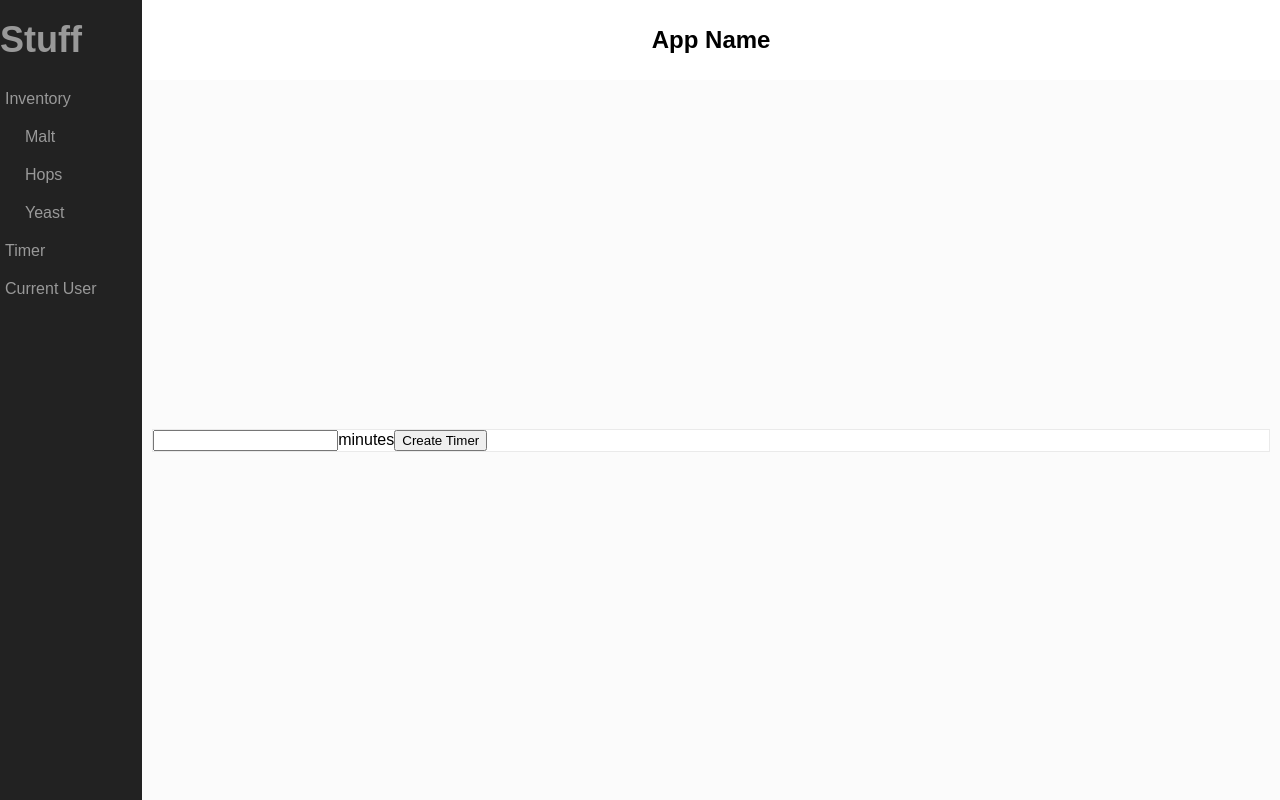
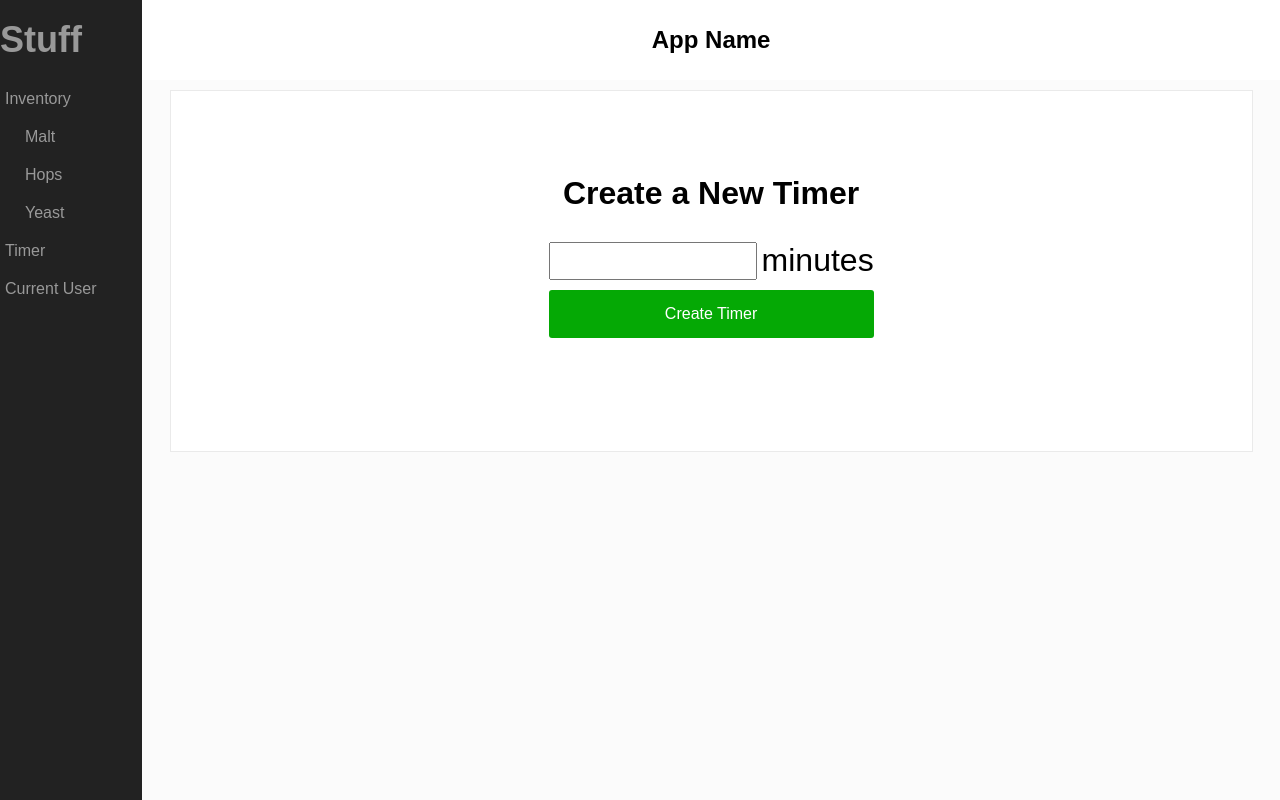
Before and after one commit to severnsc/brewing-app, a React (Create React App) app: page /timer in a window 1280 px wide. Built offline with nearby package versions, Linux system fonts and the light colour scheme.

Commit message:
Style the create timer components

```diff
--- a/src/App.css
+++ b/src/App.css
@@ -39,7 +39,7 @@ p, h1, h2, h3, h4, h5, h6{
   flex-grow:1;
   align-self: stretch;
   transition-duration: 300ms;
-  align-items: center;
+  align-items: baseline;
   display: flex;
   justify-content: center;
   flex-direction: column;
@@ -56,11 +56,15 @@ p, h1, h2, h3, h4, h5, h6{
 
 .componentContainer{
   display: flex;
+  flex-flow: column;
   border: 1px solid #eaeaea;
   align-items: center;
   background-color: white;
   flex:1;
   margin:10px 0;
+  justify-content: center;
+  max-width: 95%;
+  min-height: 50%;
 }
 
 .nav{
@@ -109,6 +113,48 @@ p, h1, h2, h3, h4, h5, h6{
   display: flex;
   flex-direction: column;
   margin-left:20px;
+}
+
+#timerForm{
+  display: flex;
+  flex-direction: column;
+  align-items: center;
+  justify-content: center;
+  padding: 30px;
+}
+
+#inputContainer{
+  display: flex;
+}
+
+#submitContainer{
+  display: flex;
+  align-items: center;
+  justify-content: center;
+  width: 100%;
+  margin-top: 10px;
+}
+
+#minutes{
+  margin-left:5px;
+  font: 2em arial;
+}
+
+#minutesInput{
+  height: 1em;
+  font: 2em arial;
+  text-align: end;
+  max-width: 200px;
+}
+
+#timerSubmit{
+  flex-grow:1;
+  height: 3em;
+  font: 1em arial;
+  background-color: #05a905;
+  border-radius: 3px;
+  border: none;
+  color: white;
 }
 
 @media (min-width: 768px){
--- a/src/Components/Timer.js
+++ b/src/Components/Timer.js
@@ -275,9 +275,16 @@ class Timer extends Component{
     }else{
       return(
         <div className="componentContainer">
-          <form onSubmit={this.handleSubmit}>
-            <input type="text" ref="minutes" /><span>minutes</span>
-            <input type="submit" value="Create Timer" />
+          <h1>Create a New Timer</h1>
+          <form onSubmit={this.handleSubmit} id="timerForm">
+            <div id="inputContainer">
+              <input type="text" ref="minutes" id="minutesInput" /><span id="minutes">minutes</span>
+            </div>
+            <div id="submitContainer">
+              <button type="submit" value="Create Timer" id="timerSubmit">
+                Create Timer
+              </button>
+            </div>
           </form>
         </div>
       )
```
